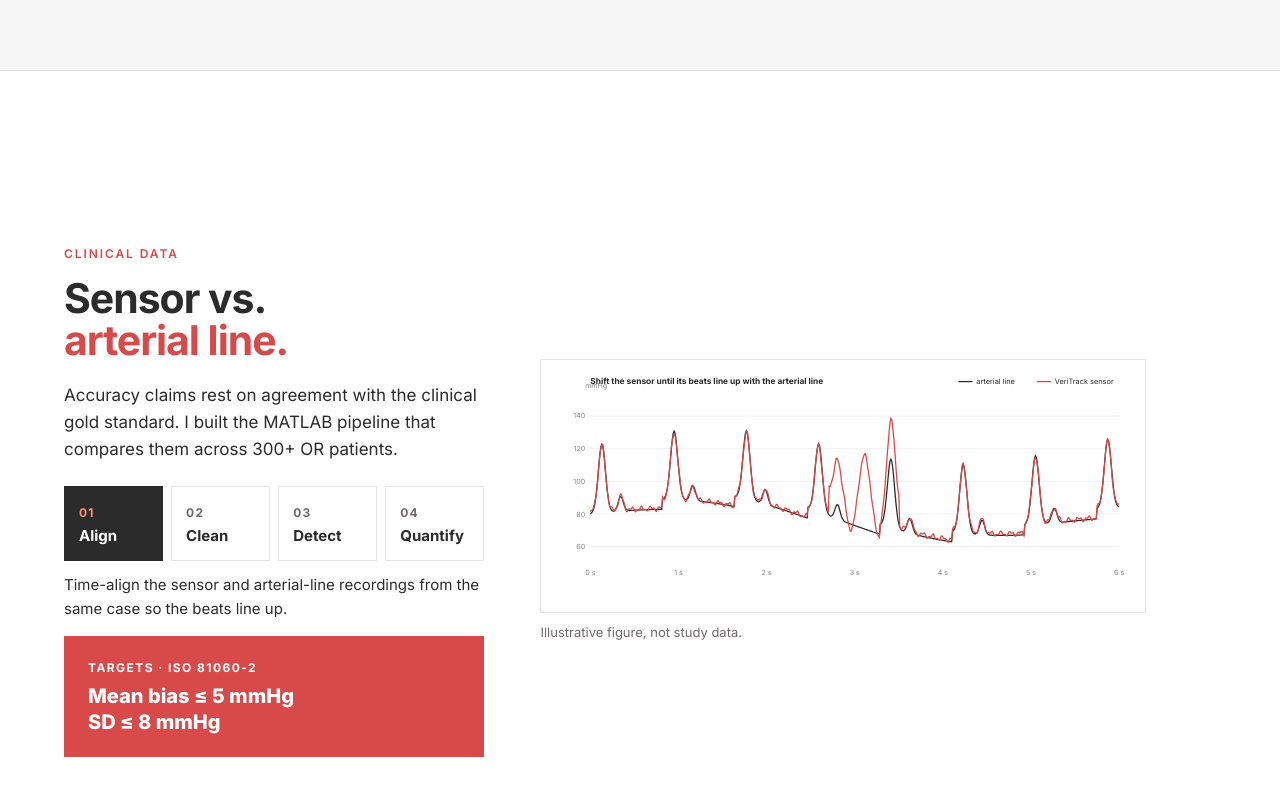
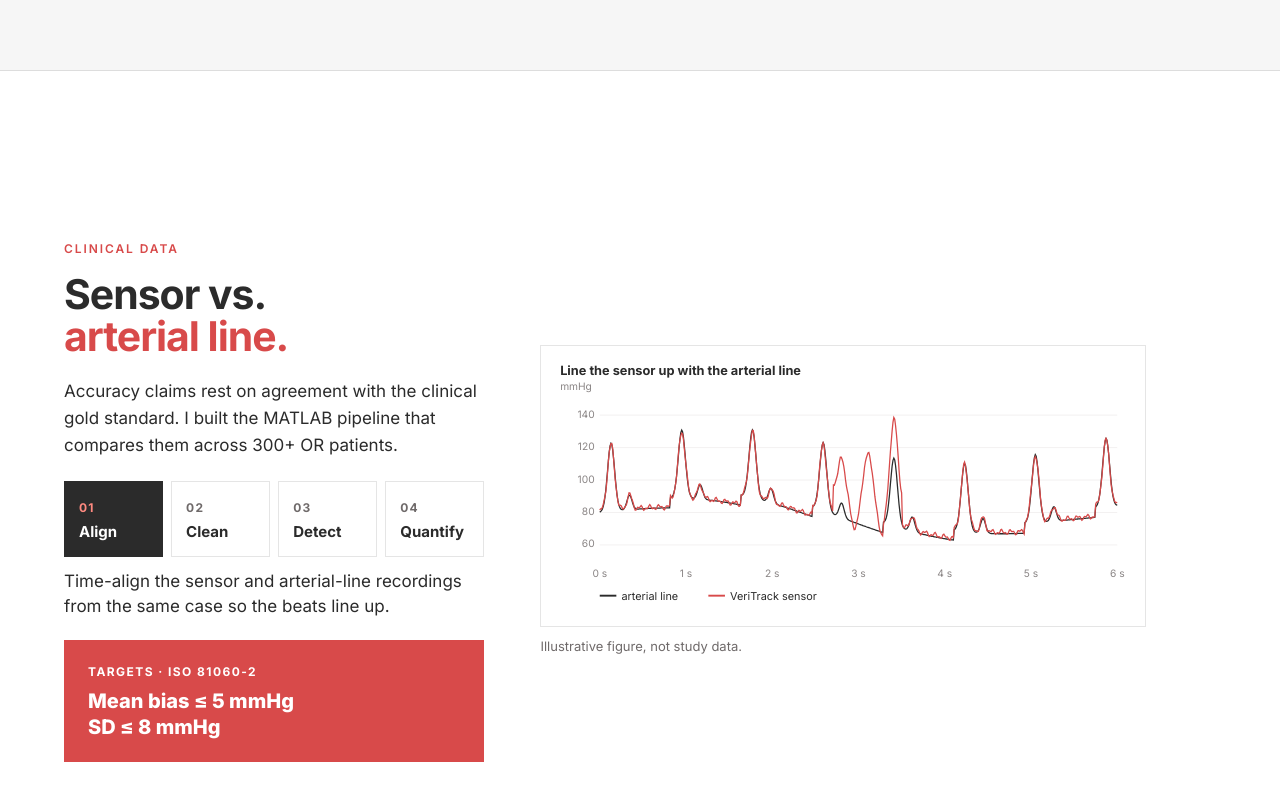
Before and after one commit to jacqchuang09/venavitals_intern, a plain HTML site: page index.html in a window 1280 px wide. Shown: the part 9529-10329 px from the top of the page. Drawn offline with Linux system fonts and the light colour scheme; animation ran at ten frames a second.

Commit message:
Clinical pipeline diagram: much larger text
Co-Authored-By: Claude Opus 5.5 <noreply@anthropic.com>
Claude-Session: https://claude.ai/code/session_01CUxXDTC2wFQwgCjfTMUxvD

```diff
--- a/index.html
+++ b/index.html
@@ -299,7 +299,8 @@ h3 { font-size: 19px; line-height: 1.25; font-weight: 700; letter-spacing: -0.01
 .rig-modes .rig-view { margin-left: auto; display: flex; gap: 0; }
 .rig-modes .rig-view button[aria-pressed="true"] { background: var(--accent); border-color: var(--accent); }
 #rigRun[disabled] { opacity: .45; cursor: default; }
-.clinviz { background: #fff; padding: 10px 12px; }
+.clinviz { background: #fff; padding: 12px 14px; }
+#clinical .pipe-d { font-size: 17px; line-height: 1.5; }
 .clinviz svg { width: 100%; height: auto; display: block; }
 .clinviz svg text { font-family: inherit; }
 .rig-shots { display: grid; grid-template-columns: 1fr 1fr; gap: 10px; margin-top: 4px; }
@@ -854,7 +855,7 @@ h3 { font-size: 19px; line-height: 1.25; font-weight: 700; letter-spacing: -0.01
       <div class="card red reveal" style="--d:4; max-width:420px; margin-top:8px;"><p class="label">Targets · ISO 81060-2</p><p style="margin:0; font-size:20px; font-weight:800; line-height:1.3;">Mean bias ≤ 5 mmHg<br>SD ≤ 8 mmHg</p></div>
     </div>
     <div class="media reveal" style="--d:2" id="clinMedia">
-      <div class="frame clinviz"><svg id="clinSvg" viewBox="0 0 900 360" role="img" aria-label="The analysis pipeline on an illustrative recording: align the sensor to the arterial line, remove a motion artifact, detect every beat with an adaptive threshold, then compare systolic pressures."></svg></div>
+      <div class="frame clinviz"><svg id="clinSvg" viewBox="0 0 900 400" role="img" aria-label="The analysis pipeline on an illustrative recording: align the sensor to the arterial line, remove a motion artifact, detect every beat with an adaptive threshold, then compare systolic pressures."></svg></div>
       <p class="cap">Illustrative figure, not study data.</p>
     </div>
   </div>
@@ -1400,7 +1401,7 @@ h3 { font-size: 19px; line-height: 1.25; font-weight: 700; letter-spacing: -0.01
   var NS = 'http://www.w3.org/2000/svg', reduce = window.matchMedia('(prefers-reduced-motion: reduce)').matches;
   var ACC = '#d84a4a', INK = '#2b2b2b', MUTE = '#8a8585', LINE = '#ece9e9', BLUE = '#3b7dd8';
   function el(t, a, p) { var e = document.createElementNS(NS, t); for (var k in a) e.setAttribute(k, a[k]); (p || svg).appendChild(e); return e; }
-  var X0 = 58, X1 = 880, Y0 = 46, Y1 = 300, T = 6;                    // 6 s window
+  var X0 = 70, X1 = 880, Y0 = 64, Y1 = 318, T = 6;                    // 6 s window
   function sx(t) { return X0 + t / T * (X1 - X0); }
   function sy(v) { return Y1 - (v - 50) / (150 - 50) * (Y1 - Y0); }    // mmHg 50..150
   function art(t) { var ph = ((t % 0.82) + 0.82) % 0.82 / 0.82; return 80 + 11 * Math.sin(2 * Math.PI * t / 5.5) + 42 * Math.exp(-Math.pow((ph - 0.16) / 0.07, 2)) + 9 * Math.exp(-Math.pow((ph - 0.42) / 0.05, 2)) - 6 * ph; }
@@ -1408,34 +1409,34 @@ h3 { font-size: 19px; line-height: 1.25; font-weight: 700; letter-spacing: -0.01
   function noise(t) { return 2.2 * Math.sin(t * 57) + 1.4 * Math.sin(t * 131 + 1); }
   function sen(t, lag, clean) { var v = art(t - lag) * 0.97 + 3 + noise(t) * 0.5; if (!clean && t > ART0 && t < ART1) v += 26 * Math.sin((t - ART0) * 19) * Math.sin(Math.PI * (t - ART0) / (ART1 - ART0)) + 18; return v; }
   // static frame
-  for (var v = 60; v <= 140; v += 20) { el('line', { x1: X0, x2: X1, y1: sy(v), y2: sy(v), stroke: LINE }); el('text', { x: X0 - 8, y: sy(v) + 4, 'text-anchor': 'end', 'font-size': 11, fill: MUTE }).textContent = v; }
-  el('text', { x: X0 - 8, y: Y0 - 18, 'text-anchor': 'start', 'font-size': 11, fill: MUTE }).textContent = 'mmHg';
-  for (var s = 0; s <= T; s++) el('text', { x: sx(s), y: Y1 + 18, 'text-anchor': 'middle', 'font-size': 11, fill: MUTE }).textContent = s + ' s';
+  for (var v = 60; v <= 140; v += 20) { el('line', { x1: X0, x2: X1, y1: sy(v), y2: sy(v), stroke: LINE }); el('text', { x: X0 - 8, y: sy(v) + 4, 'text-anchor': 'end', 'font-size': 16, fill: MUTE }).textContent = v; }
+  el('text', { x: X0 - 62, y: Y0 - 14, 'text-anchor': 'start', 'font-size': 16, fill: MUTE }).textContent = 'mmHg';
+  for (var s = 0; s <= T; s++) el('text', { x: sx(s), y: Y1 + 24, 'text-anchor': 'middle', 'font-size': 16, fill: MUTE }).textContent = s + ' s';
   var shade = el('rect', { x: sx(ART0), y: Y0 - 6, width: sx(ART1) - sx(ART0), height: Y1 - Y0 + 6, fill: 'rgba(216,74,74,.08)', opacity: 0 });
-  var shadeTx = el('text', { x: (sx(ART0) + sx(ART1)) / 2, y: Y0 + 8, 'text-anchor': 'middle', 'font-size': 11.5, 'font-weight': 700, fill: ACC, opacity: 0 }); shadeTx.textContent = 'motion artifact';
+  var shadeTx = el('text', { x: (sx(ART0) + sx(ART1)) / 2, y: Y0 + 12, 'text-anchor': 'middle', 'font-size': 17, 'font-weight': 700, fill: ACC, opacity: 0 }); shadeTx.textContent = 'motion artifact';
   var fixTh = el('line', { x1: X0, x2: X1, stroke: MUTE, 'stroke-dasharray': '2 4', opacity: 0 });
-  var fixTx = el('text', { x: X1, y: Y1 - 8, 'text-anchor': 'end', 'font-size': 11, fill: MUTE, opacity: 0 }); fixTx.textContent = 'fixed threshold (gray) misses beats when the baseline drops';
+  var fixTx = el('text', { x: X1, y: 378, 'text-anchor': 'end', 'font-size': 16, fill: MUTE, opacity: 0 }); fixTx.textContent = 'gray: a fixed threshold misses beats';
   var adTh = el('polyline', { fill: 'none', stroke: BLUE, 'stroke-width': 1.6, 'stroke-dasharray': '6 4', opacity: 0 });
   var pA = el('polyline', { fill: 'none', stroke: INK, 'stroke-width': 2 });
   var pS = el('polyline', { fill: 'none', stroke: ACC, 'stroke-width': 2 });
   var pS2 = el('polyline', { fill: 'none', stroke: ACC, 'stroke-width': 2 });
   var peaks = el('g', {});
   var ba = el('g', { opacity: 0 });
-  var note = el('text', { x: X0, y: 22, 'font-size': 13, 'font-weight': 700, fill: INK });
-  var key = el('g', {}); el('line', { x1: X1 - 250, x2: X1 - 228, y1: 18, y2: 18, stroke: INK, 'stroke-width': 2 }, key); el('text', { x: X1 - 222, y: 22, 'font-size': 11.5, fill: INK }, key).textContent = 'arterial line';
-  el('line', { x1: X1 - 128, x2: X1 - 106, y1: 18, y2: 18, stroke: ACC, 'stroke-width': 2 }, key); el('text', { x: X1 - 100, y: 22, 'font-size': 11.5, fill: INK }, key).textContent = 'VeriTrack sensor';
+  var note = el('text', { x: 8, y: 26, 'font-size': 20, 'font-weight': 700, fill: INK });
+  var key = el('g', {}); el('line', { x1: X0, x2: X0 + 26, y1: 372, y2: 372, stroke: INK, 'stroke-width': 3 }, key); el('text', { x: X0 + 34, y: 378, 'font-size': 17, fill: INK }, key).textContent = 'arterial line';
+  el('line', { x1: X0 + 170, x2: X0 + 196, y1: 372, y2: 372, stroke: ACC, 'stroke-width': 3 }, key); el('text', { x: X0 + 204, y: 378, 'font-size': 17, fill: INK }, key).textContent = 'VeriTrack sensor';
   // Bland-Altman panel (quantify)
   (function () {
-    var bx0 = 120, bx1 = 820, by0 = 60, by1 = 300; el('rect', { x: X0 - 50, y: 30, width: X1 - X0 + 60, height: 300, fill: '#fff' }, ba);
+    var bx0 = 110, bx1 = 790, by0 = 74, by1 = 318; el('rect', { x: 0, y: 36, width: 900, height: 364, fill: '#fff' }, ba);
     function bxs(m) { return bx0 + (m - 90) / (150 - 90) * (bx1 - bx0); } function bys(d) { return (by0 + by1) / 2 - d / 16 * (by1 - by0) / 2; }
-    for (var d = -15; d <= 15; d += 5) { el('line', { x1: bx0, x2: bx1, y1: bys(d), y2: bys(d), stroke: LINE }, ba); el('text', { x: bx0 - 8, y: bys(d) + 4, 'text-anchor': 'end', 'font-size': 11, fill: MUTE }, ba).textContent = (d > 0 ? '+' : '') + d; }
-    for (var m = 90; m <= 150; m += 10) el('text', { x: bxs(m), y: by1 + 18, 'text-anchor': 'middle', 'font-size': 11, fill: MUTE }, ba).textContent = m;
-    el('text', { x: bx1, y: by1 + 36, 'text-anchor': 'end', 'font-size': 11, fill: MUTE }, ba).textContent = 'mean of sensor and arterial line, systolic (mmHg)';
-    el('text', { x: bx0 - 8, y: by0 - 14, 'font-size': 11, fill: MUTE }, ba).textContent = 'sensor − arterial (mmHg)';
+    for (var d = -15; d <= 15; d += 5) { el('line', { x1: bx0, x2: bx1, y1: bys(d), y2: bys(d), stroke: LINE }, ba); el('text', { x: bx0 - 8, y: bys(d) + 4, 'text-anchor': 'end', 'font-size': 16, fill: MUTE }, ba).textContent = (d > 0 ? '+' : '') + d; }
+    for (var m = 90; m <= 150; m += 10) el('text', { x: bxs(m), y: by1 + 24, 'text-anchor': 'middle', 'font-size': 16, fill: MUTE }, ba).textContent = m;
+    el('text', { x: bx1, y: by1 + 50, 'text-anchor': 'end', 'font-size': 16, fill: MUTE }, ba).textContent = 'average systolic (mmHg)';
+    el('text', { x: bx0 - 100, y: by0 - 18, 'font-size': 16, fill: MUTE }, ba).textContent = 'sensor − arterial (mmHg)';
     var seed = 7; function rnd() { seed = (seed * 16807) % 2147483647; return seed / 2147483647; }
     var bias = 1.2, sd = 4.1;
     for (var i = 0; i < 140; i++) { var mm = 96 + rnd() * 48, g = (rnd() + rnd() + rnd() - 1.5) * 2 * sd * 0.82; el('circle', { cx: bxs(mm), cy: bys(bias + g), r: 3, fill: 'rgba(216,74,74,.45)' }, ba); }
-    [[bias, 'mean bias', INK, ''], [bias + 1.96 * sd, '+1.96 SD', MUTE, '5 4'], [bias - 1.96 * sd, '−1.96 SD', MUTE, '5 4']].forEach(function (q) { el('line', { x1: bx0, x2: bx1, y1: bys(q[0]), y2: bys(q[0]), stroke: q[2], 'stroke-width': 1.6, 'stroke-dasharray': q[3] }, ba); el('text', { x: bx1 + 6, y: bys(q[0]) + 4, 'font-size': 11, fill: q[2] }, ba).textContent = q[1]; });
+    [[bias, 'mean bias', INK, ''], [bias + 1.96 * sd, '+1.96 SD', MUTE, '5 4'], [bias - 1.96 * sd, '−1.96 SD', MUTE, '5 4']].forEach(function (q) { el('line', { x1: bx0, x2: bx1, y1: bys(q[0]), y2: bys(q[0]), stroke: q[2], 'stroke-width': 1.6, 'stroke-dasharray': q[3] }, ba); el('text', { x: bx1 + 6, y: bys(q[0]) + 4, 'font-size': 16, fill: q[2] }, ba).textContent = q[1]; });
   })();
   var step = 0, lag = LAG, anim = null;
   function series(f) { var a = []; for (var t = 0; t <= T; t += 0.01) { var v = f(t); a.push(v == null ? null : [sx(t), sy(v)]); } return a; }
@@ -1449,7 +1450,7 @@ h3 { font-size: 19px; line-height: 1.25; font-weight: 700; letter-spacing: -0.01
       pS.setAttribute('points', pts(a)); pS2.setAttribute('points', pts(b)); pS2.setAttribute('opacity', 1);
     } else pS2.setAttribute('opacity', 0);
     shade.setAttribute('opacity', step === 1 ? 1 : step >= 2 ? 0.55 : 0); shadeTx.setAttribute('opacity', step === 1 ? 1 : 0);
-    shadeTx.textContent = step === 1 ? 'motion artifact removed' : 'motion artifact';
+    shadeTx.textContent = step === 1 ? 'removed' : 'artifact';
     // adaptive threshold: 60% of the running max over the last ~1.2 s, above a running min
     while (peaks.firstChild) peaks.removeChild(peaks.firstChild);
     var show = step === 2;
@@ -1464,7 +1465,7 @@ h3 { font-size: 19px; line-height: 1.25; font-weight: 700; letter-spacing: -0.01
     }
     [pA, pS, pS2, peaks, shade].forEach(function (n) { n.style.display = step === 3 ? 'none' : ''; });
     ba.setAttribute('opacity', step === 3 ? 1 : 0); key.setAttribute('opacity', step === 3 ? 0 : 1);
-    note.textContent = ['Shift the sensor until its beats line up with the arterial line', 'Cut the stretch the motion artifact corrupted', 'Adaptive threshold (blue) follows the drifting baseline, so every beat is found', 'Every matched beat: difference vs. average (Bland-Altman)'][step];
+    note.textContent = ['Line the sensor up with the arterial line', 'Cut the motion artifact', 'Adaptive threshold (blue) finds every beat', 'Every beat: difference vs. average'][step];
   }
   window.__clinStep = function (i) {
     step = i; if (anim) cancelAnimationFrame(anim);
```
Also changed, not shown: media/thumbs/clinical.webp.
